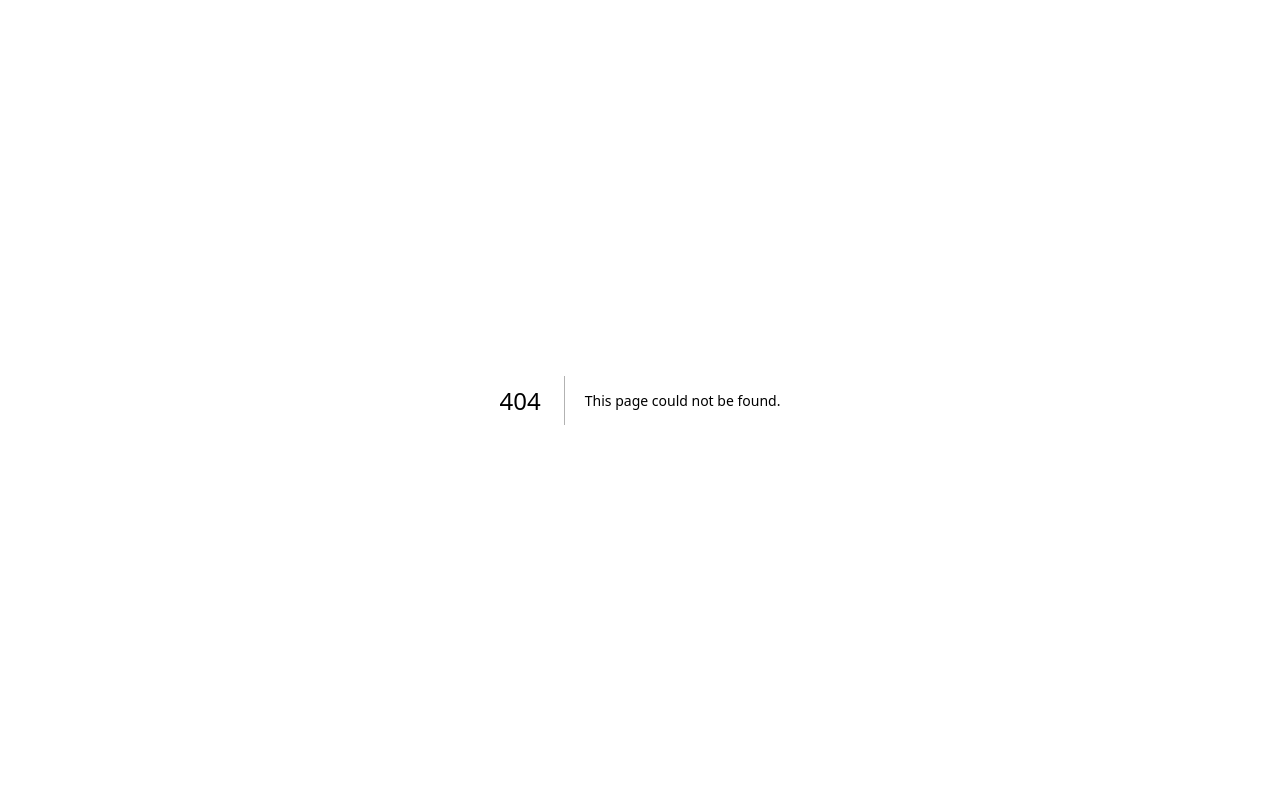
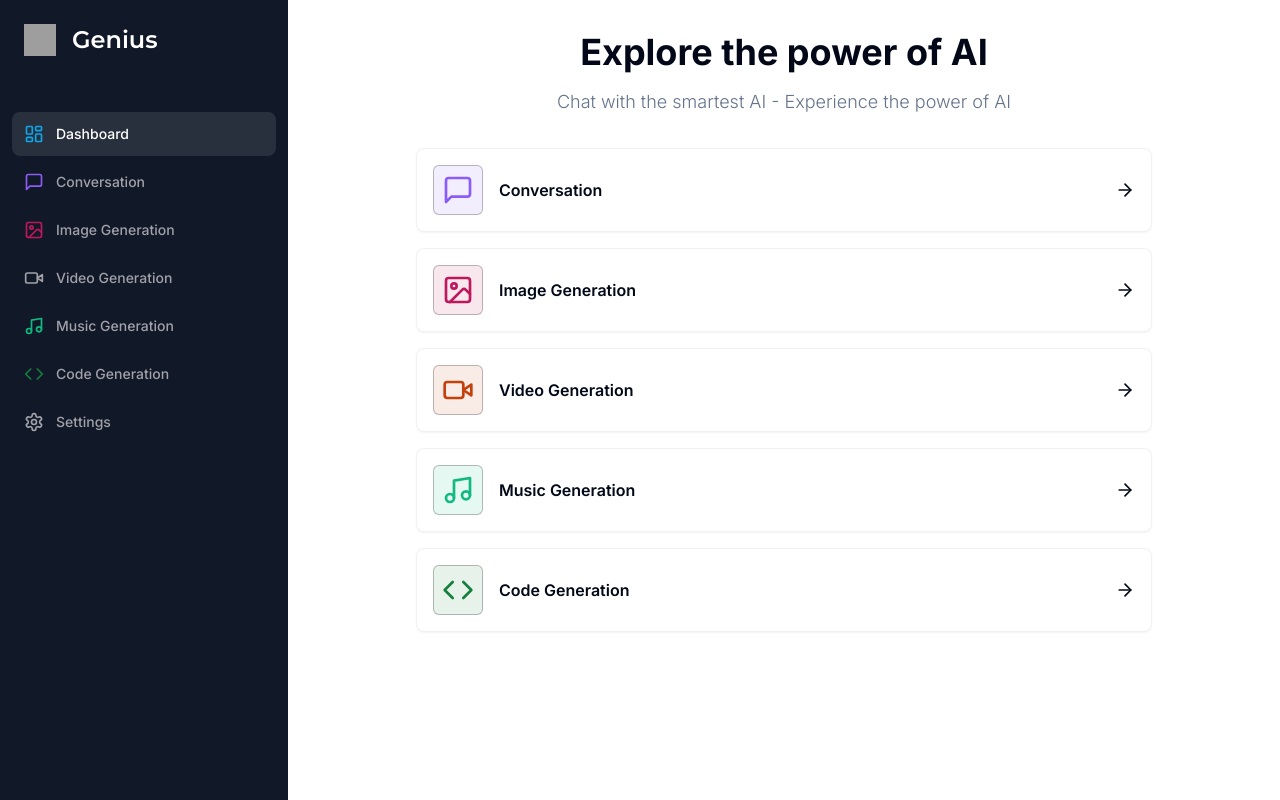
Before and after one commit to MACKINtossh/ai-saas, a Next.js app: page /dashboard in a window 1280 px wide. Before the commit this address had no page. Built offline with nearby package versions, Linux system fonts and the light colour scheme; grey boxes are pictures that could not be loaded.

Commit message:
completed the dashboard page with styled cards, authentication, page routing

```diff
--- /dev/null
+++ b/app/(dashboard)/(routes)/dashboard/page.tsx
@@ -0,0 +1,93 @@
+"use client";
+
+import { Card } from "@/components/ui/card";
+import { cn } from "@/lib/utils";
+import {
+  ArrowRight,
+  Code,
+  ImageIcon,
+  MessageSquare,
+  Music,
+  VideoIcon,
+} from "lucide-react";
+import { useRouter } from "next/navigation";
+
+type Props = {};
+
+const tools = [
+  {
+    label: "Conversation",
+    icon: MessageSquare,
+    href: "/conversation",
+    color: "text-violet-500",
+    bgColor: "bg-violet-500/10",
+  },
+  {
+    label: "Image Generation",
+    icon: ImageIcon,
+    href: "/image",
+    color: "text-pink-700",
+    bgColor: "bg-pink-700/10",
+  },
+  {
+    label: "Video Generation",
+    icon: VideoIcon,
+    href: "/video",
+    color: "text-orange-700",
+    bgColor: "bg-orange-700/10",
+  },
+  {
+    label: "Music Generation",
+    icon: Music,
+    href: "/music",
+    color: "text-emerald-500",
+    bgColor: "bg-emerald-500/10",
+  },
+  {
+    label: "Code Generation",
+    icon: Code,
+    href: "/code",
+    color: "text-green-700",
+    bgColor: "bg-green-700/10",
+  },
+];
+
+const DashboardPage = (props: Props) => {
+  const router = useRouter();
+  return (
+    <div>
+      <div className="mb-8 space-y-4">
+        <h2 className="text-2xl md:text-4xl font-bold text-center">
+          Explore the power of AI
+        </h2>
+        <p className="text-muted-foreground font-light text-sm md:text-lg text-center">
+          Chat with the smartest AI - Experience the power of AI
+        </p>
+      </div>
+      <div className="px-4 md:px-20 lg:px-32 space-y-4">
+        {tools.map((tool) => (
+          <Card
+            onClick={() => router.push(tool.href)}
+            key={tool.href}
+            className="p-4 border-black/5 flex items-center justify-between hover:shadow-md transition cursor-pointer"
+          >
+            <div className="flex items-center gap-x-4">
+              <div
+                className={cn(
+                  "p-2 w-fit rounded-md border border-black/25",
+                  tool.bgColor
+                )}
+              >
+                <tool.icon className={cn("w-8 h-8", tool.color)} />
+              </div>
+              <div className="font-semibold">{tool.label}</div>
+            </div>
+            <ArrowRight className="h-5 w-5" />
+          </Card>
+        ))}
+      </div>
+    </div>
+  );
+};
+
+export default DashboardPage;
```
